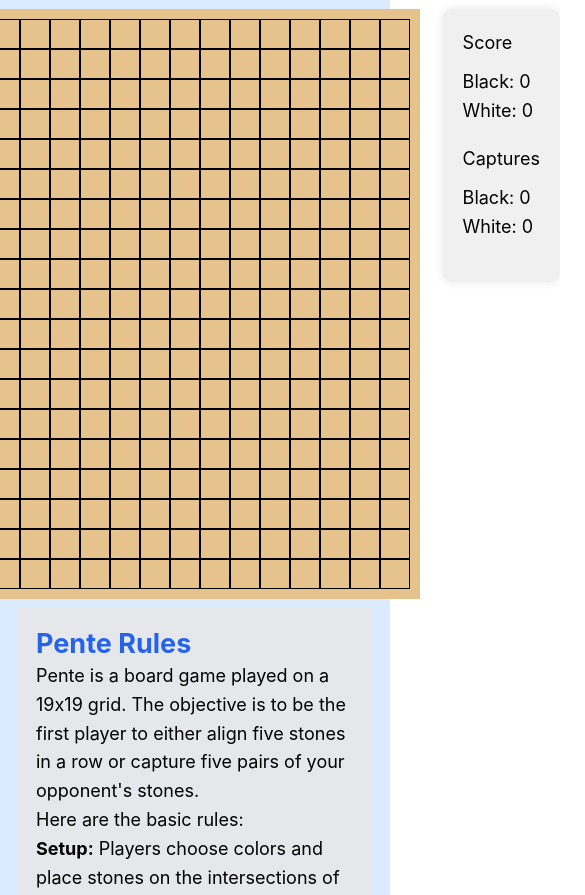
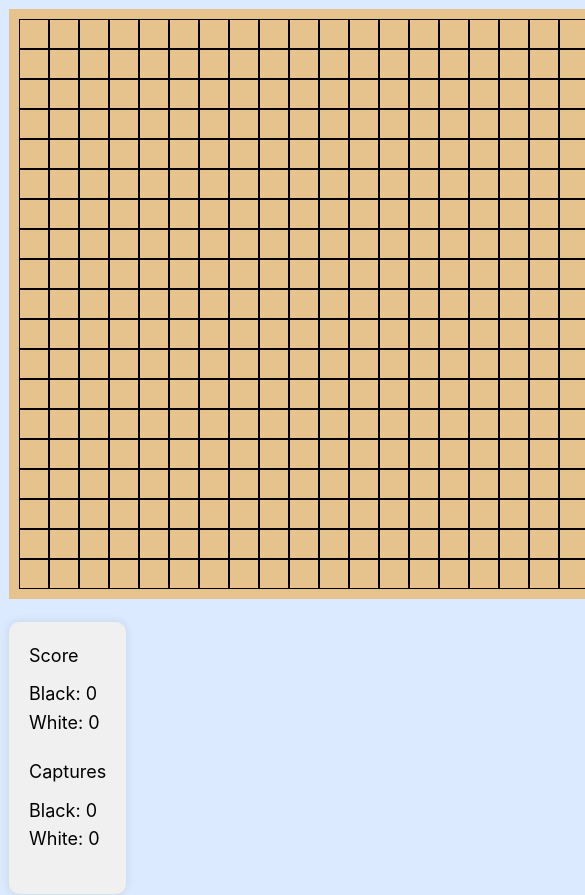
Before and after one commit to brooksRoley/zero-next, a Next.js app: page /posts/pente in a window 390 px wide. Shown: the top 895 px of the page, 585 px wide, since content can reach past the window. Built offline with nearby package versions, Linux system fonts and the light colour scheme.

Commit message:
Fix mobile layout.

```diff
--- a/src/pages/posts/pente.js
+++ b/src/pages/posts/pente.js
@@ -141,8 +141,8 @@ const GameBoard = () => {
   };
 
   return (
-    <div className='p-2 bg-blue-100'>
-      <div className="flex justify-center items-start gap-5">
+    <div className='w-fit p-2 bg-blue-100'>
+      <div className="flex flex-col md:flex-row justify-center items-start gap-5">
         <div className="game-board">
           {board.map((row, rowIndex) => (
             <div key={rowIndex} className="flex">
```
